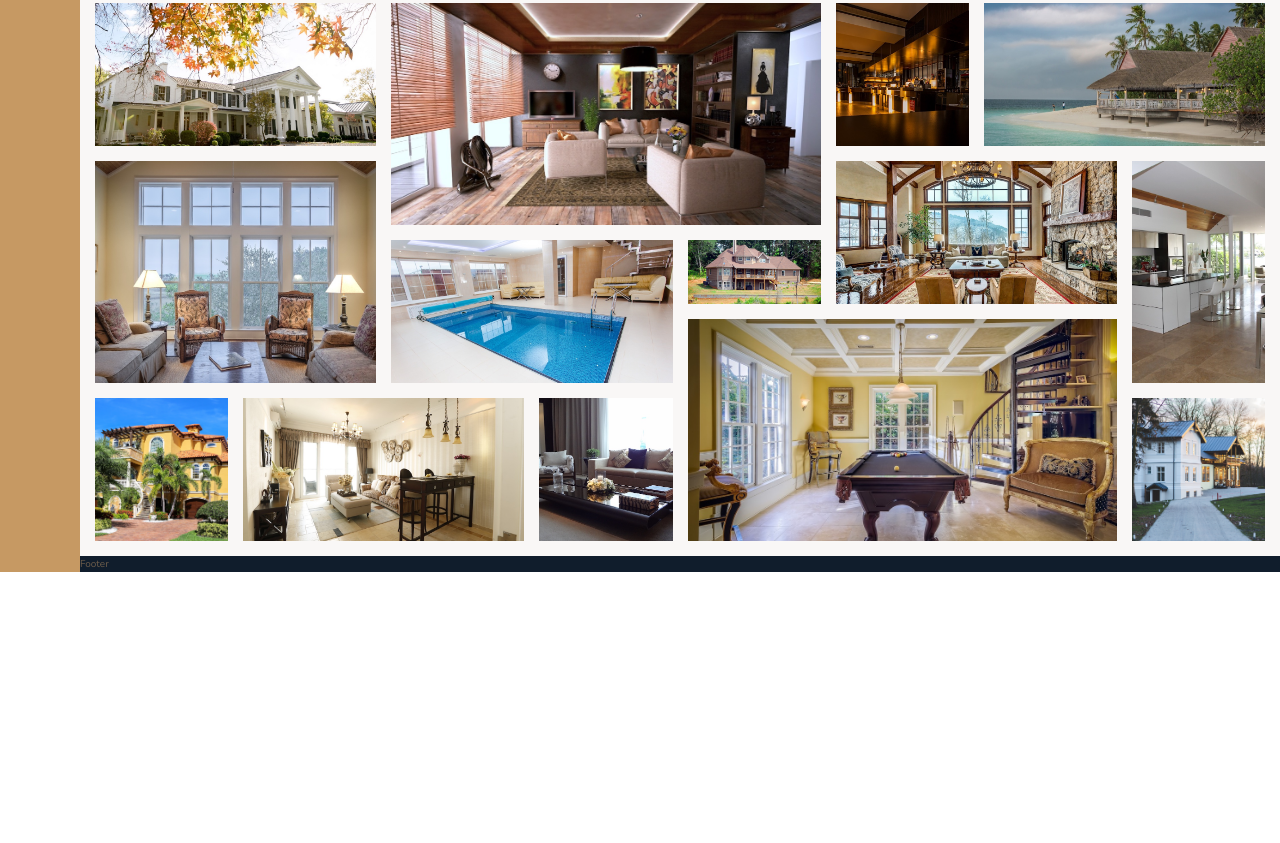
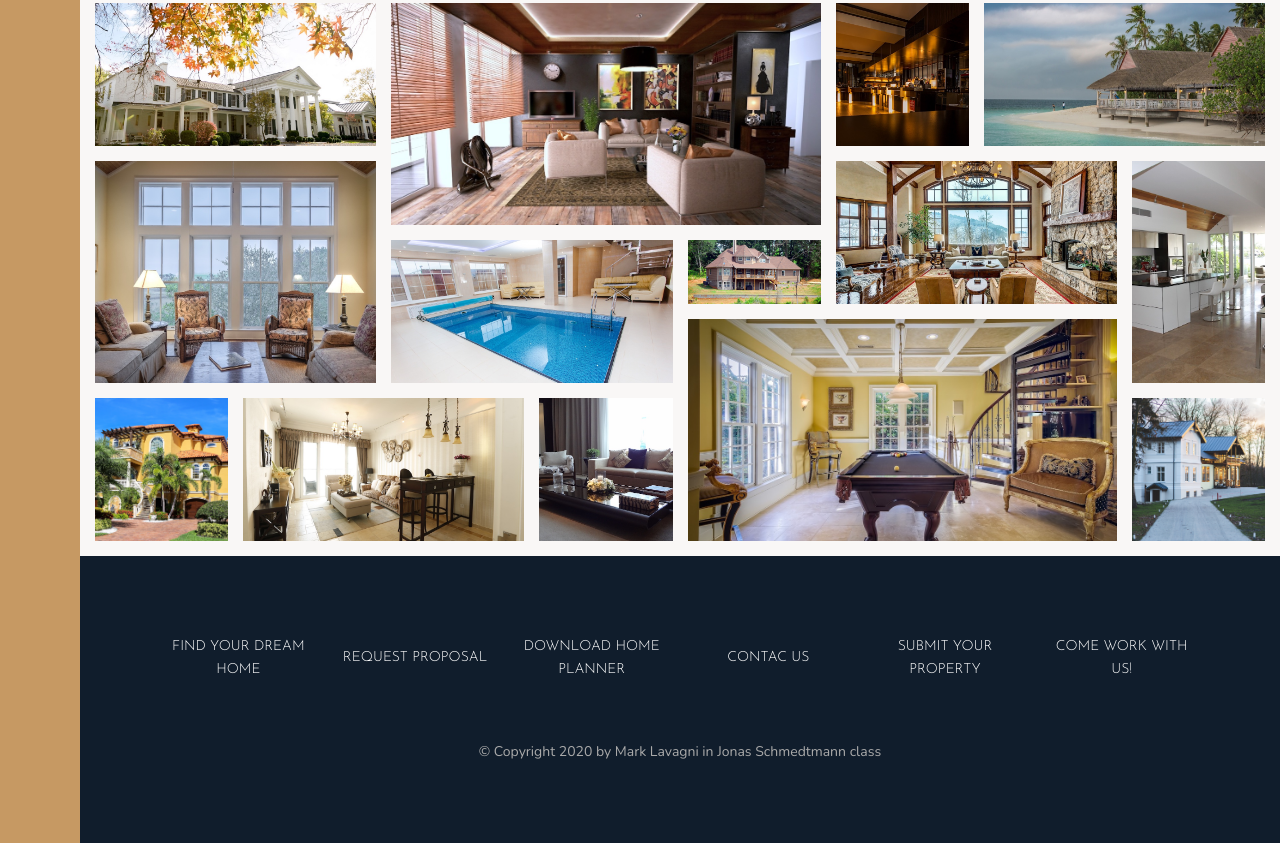
Before and after one commit to mlavagni/nexter, a website: page index.html in a window 1280 px wide. Shown: the part 3081-3924 px from the top of the page. Before the commit the page ends 3653 px from the top, so only its background shows below. Drawn offline with nearby package versions, Linux system fonts and the light colour scheme.

Commit message:
Added the footer

```diff
--- a/index.html
+++ b/index.html
@@ -409,6 +409,36 @@
       </figure>
     </section>
 
-    <footer class="footer">Footer</footer>
+    <footer class="footer">
+      <ul class="nav">
+        <li class="nav__item">
+          <a href="#" class="nav__link">Find your dream home</a>
+        </li>
+
+        <li class="nav__item">
+          <a href="#" class="nav__link">Request proposal</a>
+        </li>
+
+        <li class="nav__item">
+          <a href="#" class="nav__link">Download home planner</a>
+        </li>
+
+        <li class="nav__item">
+          <a href="#" class="nav__link">Contac Us</a>
+        </li>
+
+        <li class="nav__item">
+          <a href="#" class="nav__link">Submit your property</a>
+        </li>
+
+        <li class="nav__item">
+          <a href="#" class="nav__link">Come work with us!</a>
+        </li>
+      </ul>
+
+      <p class="copyright">
+        &copy; Copyright 2020 by Mark Lavagni in Jonas Schmedtmann class
+      </p>
+    </footer>
   </body>
 </html>
--- a/sass/_footer.scss
+++ b/sass/_footer.scss
@@ -1,4 +1,40 @@
 .footer {
   background-color: $color-secondary;
   grid-column: full-start / full-end;
+
+  padding: 8rem;
 }
+
+.nav {
+  list-style: none;
+  display: grid;
+  grid-template-columns: repeat(auto-fit, minmax(15rem, 1fr));
+  grid-gap: 2rem;
+  align-items: center;
+
+  &__link:link,
+  &__link:visited {
+    font-size: 1.4rem;
+    color: #fff;
+    text-decoration: none;
+    font-family: $font-display;
+    text-transform: uppercase;
+    text-align: center;
+    display: block;
+    transition: all 0.2s;
+    padding: 1.5;
+  }
+
+  &__link:hover,
+  &__link:active {
+    background-color: rgba(#fff, 0.05);
+    transform: translateY(-3px);
+  }
+}
+
+.copyright {
+  font-size: 1.4rem;
+  color: $color-grey-light-2;
+  margin-top: 6rem;
+  text-align: center;
+}
```
Also changed, not shown: css/style.css.
